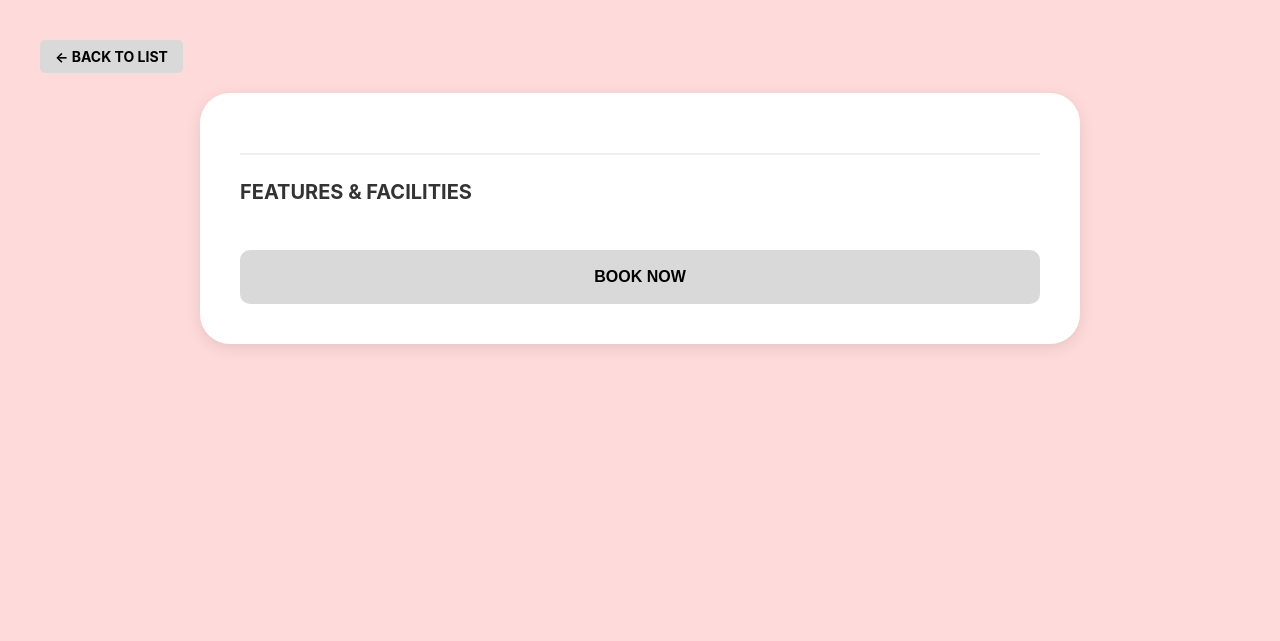
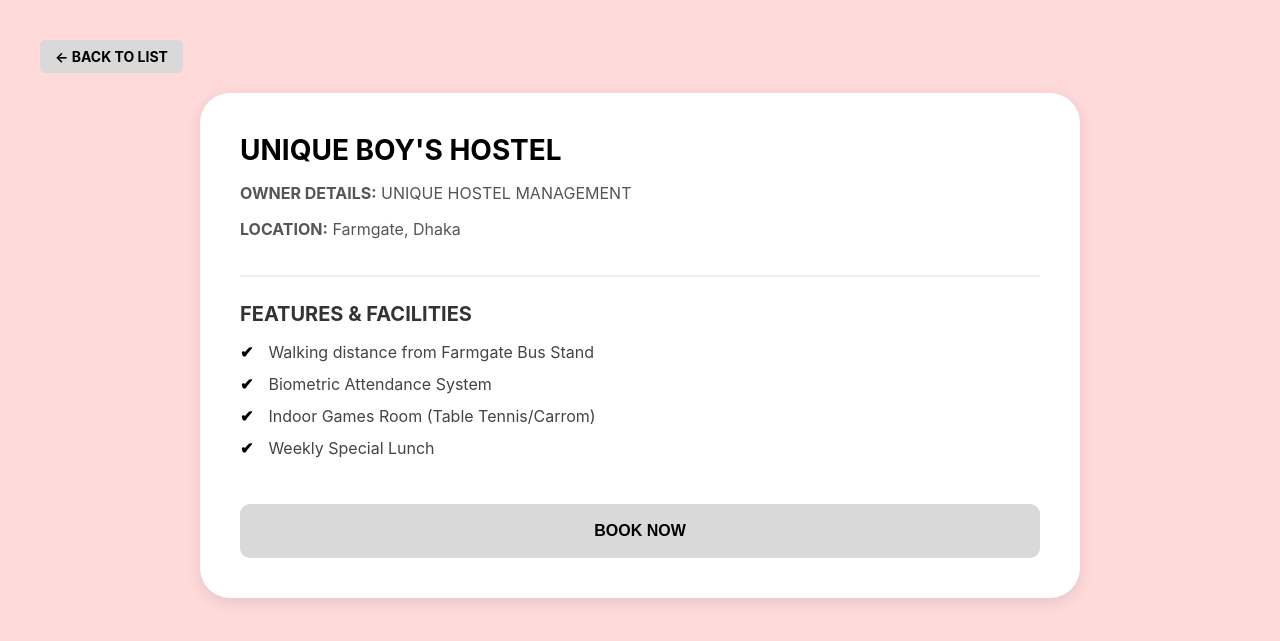
Before and after one commit to Riya1153/StayFinder, a Django app: page /property-details/4/ in a window 1280 px wide. Shown: the top 641 px of the page. Run offline with Django 5.2, Linux system fonts and the light colour scheme.

Commit message:
Finished all 6 hostel details

```diff
--- a/core/templates/property_details.html
+++ b/core/templates/property_details.html
@@ -5,106 +5,24 @@
     <meta name="viewport" content="width=device-width, initial-scale=1.0">
     <title>Property Details - StayFinder</title>
     <style>
-        body {
-            background-color: #FFDADA; /* Figma Peach Background */
-            font-family: 'Inter', sans-serif;
-            margin: 0;
-            padding: 40px;
-        }
-
-        .back-btn {
-            background-color: #D9D9D9;
-            padding: 8px 15px;
-            text-decoration: none;
-            color: black;
-            font-weight: bold;
-            font-size: 14px;
-            border-radius: 5px;
-            display: inline-block;
-            margin-bottom: 20px;
-        }
-
-        /* Main Container for Frame Design */
-        .details-frame {
-            background-color: white;
-            border-radius: 30px;
-            padding: 40px;
-            box-shadow: 0px 4px 15px rgba(0,0,0,0.1);
-            max-width: 800px;
-            margin: 0 auto;
-        }
-
-        .header-section {
-            border-bottom: 2px solid #EEEEEE;
-            padding-bottom: 20px;
-            margin-bottom: 25px;
-        }
-
-        .property-title {
-            font-size: 28px;
-            font-weight: bold;
-            text-transform: uppercase;
-            margin: 0;
-            color: #000;
-        }
-
-        .owner-info {
-            font-size: 16px;
-            color: #555;
-            margin-top: 10px;
-        }
-
-        .section-title {
-            font-size: 20px;
-            font-weight: bold;
-            text-transform: uppercase;
-            margin-bottom: 15px;
-            color: #333;
-        }
-
-        /* Features List Styling */
-        .feature-list {
-            list-style: none;
-            padding: 0;
-        }
-
-        .feature-item {
-            display: flex;
-            align-items: center;
-            font-size: 16px;
-            margin-bottom: 12px;
-            color: #444;
-        }
-
-        .feature-item::before {
-            content: "✔";
-            margin-right: 15px;
-            color: #000;
-            font-weight: bold;
-        }
-
-        .book-now-btn {
-            background-color: #D9D9D9;
-            border: none;
-            padding: 18px;
-            width: 100%;
-            border-radius: 10px;
-            font-weight: bold;
-            font-size: 16px;
-            text-transform: uppercase;
-            cursor: pointer;
-            margin-top: 30px;
-            transition: 0.3s;
-        }
-
-        .book-now-btn:hover {
-            background-color: #c0c0c0;
-        }
+        /* Your original styles remain exactly the same */
+        body { background-color: #FFDADA; font-family: 'Inter', sans-serif; margin: 0; padding: 40px; }
+        .back-btn { background-color: #D9D9D9; padding: 8px 15px; text-decoration: none; color: black; font-weight: bold; font-size: 14px; border-radius: 5px; display: inline-block; margin-bottom: 20px; }
+        .details-frame { background-color: white; border-radius: 30px; padding: 40px; box-shadow: 0px 4px 15px rgba(0,0,0,0.1); max-width: 800px; margin: 0 auto; }
+        .header-section { border-bottom: 2px solid #EEEEEE; padding-bottom: 20px; margin-bottom: 25px; }
+        .property-title { font-size: 28px; font-weight: bold; text-transform: uppercase; margin: 0; color: #000; }
+        .owner-info { font-size: 16px; color: #555; margin-top: 10px; }
+        .section-title { font-size: 20px; font-weight: bold; text-transform: uppercase; margin-bottom: 15px; color: #333; }
+        .feature-list { list-style: none; padding: 0; }
+        .feature-item { display: flex; align-items: center; font-size: 16px; margin-bottom: 12px; color: #444; }
+        .feature-item::before { content: "✔"; margin-right: 15px; color: #000; font-weight: bold; }
+        .book-now-btn { background-color: #D9D9D9; border: none; padding: 18px; width: 100%; border-radius: 10px; font-weight: bold; font-size: 16px; text-transform: uppercase; cursor: pointer; margin-top: 30px; transition: 0.3s; }
+        .book-now-btn:hover { background-color: #c0c0c0; }
     </style>
 </head>
 <body>
 
-    <a href="{% url 'hostel_list' %}" class="back-btn">← BACK TO LIST</a>
+    <a href="javascript:history.back()" class="back-btn">← BACK TO LIST</a>
 
     <div class="details-frame">
         <div class="header-section">
@@ -125,6 +43,42 @@
                 <div class="owner-info">
                     <p><strong>OWNER DETAILS:</strong> NAGAR REAL ESTATE GROUP</p>
                     <p><strong>LOCATION:</strong> Dhanmondi 27, Dhaka</p>
+                </div>
+            {% elif id == 4 %}
+                <h1 class="property-title">UNIQUE BOY'S HOSTEL</h1>
+                <div class="owner-info">
+                    <p><strong>OWNER DETAILS:</strong> UNIQUE HOSTEL MANAGEMENT</p>
+                    <p><strong>LOCATION:</strong> Farmgate, Dhaka</p>
+                </div>
+            {% elif id == 5 %}
+                <h1 class="property-title">BOYS-STAY</h1>
+                <div class="owner-info">
+                    <p><strong>OWNER DETAILS:</strong> STAY SOLUTIONS LTD</p>
+                    <p><strong>LOCATION:</strong> Mirpur 2, Dhaka</p>
+                </div>
+            {% elif id == 6 %}
+                <h1 class="property-title">GHAR-AANGAN HOSTEL</h1>
+                <div class="owner-info">
+                    <p><strong>OWNER DETAILS:</strong> DHAKA LIVING CO.</p>
+                    <p><strong>LOCATION:</strong> Bashundhara R/A, Dhaka</p>
+                </div>
+            {% elif id == 7 %}
+                <h1 class="property-title">MATRICHAYA GIRL'S HOSTEL</h1>
+                <div class="owner-info">
+                    <p><strong>OWNER DETAILS:</strong> MATRICHAYA PROPERTIES</p>
+                    <p><strong>LOCATION:</strong> Azimpur, Dhaka</p>
+                </div>
+            {% elif id == 8 %}
+                <h1 class="property-title">COZY HOMES</h1>
+                <div class="owner-info">
+                    <p><strong>OWNER DETAILS:</strong> COZY LIVING GROUP</p>
+                    <p><strong>LOCATION:</strong> Banani, Dhaka</p>
+                </div>
+            {% elif id == 9 %}
+                <h1 class="property-title">ECO-STAY</h1>
+                <div class="owner-info">
+                    <p><strong>OWNER DETAILS:</strong> GREEN REAL ESTATE</p>
+                    <p><strong>LOCATION:</strong> Gulshan 1, Dhaka</p>
                 </div>
             {% endif %}
         </div>
@@ -150,6 +104,38 @@
                     <li class="feature-item">Mess/Food Service (3 Times)</li>
                     <li class="feature-item">Gym and Exercise Area</li>
                     <li class="feature-item">Fire Safety Management</li>
+
+                {% elif id == 4 %}
+                    <li class="feature-item">Walking distance from Farmgate Bus Stand</li>
+                    <li class="feature-item">Biometric Attendance System</li>
+                    <li class="feature-item">Indoor Games Room (Table Tennis/Carrom)</li>
+                    <li class="feature-item">Weekly Special Lunch</li>
+                {% elif id == 5 %}
+                    <li class="feature-item">Near Mirpur Stadium</li>
+                    <li class="feature-item">Personal Storage Lockers</li>
+                    <li class="feature-item">Paid Laundry Service</li>
+                    <li class="feature-item">24-hour Front Desk Assistance</li>
+                {% elif id == 6 %}
+                    <li class="feature-item">Premium Study Environment</li>
+                    <li class="feature-item">Shared Living Area with TV</li>
+                    <li class="feature-item">Ironing Facilities</li>
+                    <li class="feature-item">Solar Power Backup</li>
+
+                {% elif id == 7 %}
+                    <li class="feature-item">Strict In-out Entry Log</li>
+                    <li class="feature-item">Professional Female Warden</li>
+                    <li class="feature-item">Common Kitchen with Refrigerator</li>
+                    <li class="feature-item">Close to Azimpur Market</li>
+                {% elif id == 8 %}
+                    <li class="feature-item">Luxury Suite Options</li>
+                    <li class="feature-item">Daily Garbage Collection</li>
+                    <li class="feature-item">High-end CCTV Monitoring</li>
+                    <li class="feature-item">Prayer Room Facility</li>
+                {% elif id == 9 %}
+                    <li class="feature-item">Eco-friendly Lighting & Waste System</li>
+                    <li class="feature-item">Community Workstation</li>
+                    <li class="feature-item">Emergency Medical Kit Access</li>
+                    <li class="feature-item">Complimentary Tea/Coffee Machine</li>
                 {% endif %}
             </ul>
         </div>
```
Also changed, not shown: core/templates/boys_hostel.html (+9 -3 lines), core/templates/girls_hostel.html (+12 -6 lines).
